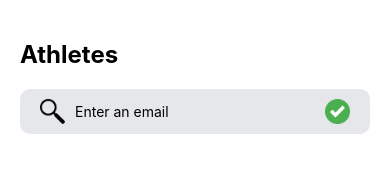
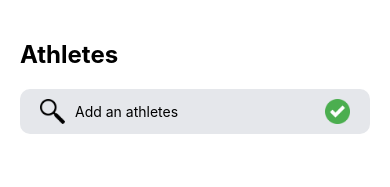
Before and after one commit to flols/Athletes_V2, a React Native app: screen / in a window 390 px wide. Shown: the top 187 px of the page. Built offline with nearby package versions, Linux system fonts and the light colour scheme.

Commit message:
Text modification

```diff
--- a/App.js
+++ b/App.js
@@ -1,5 +1,6 @@
 import React, {useState} from 'react';
 import { StyleSheet, Text, View,FlatList, Image, TextInput, SafeAreaView, Keyboard, TouchableOpacity } from 'react-native';
+import { InputAccessoryView } from 'react-native-web';
 import Task from './components/AddRunner';
 
 export default function App() {
@@ -30,6 +31,7 @@ export default function App() {
   }
 
 
+
   const oneRunner = ({item}) => (
     <View style={styles.items}>
     <View style={styles.itemsLeft}>
@@ -44,19 +46,30 @@ export default function App() {
   </View>
   )
 
+
+
+
   return (
     <View style={styles.Body}>
       <View style={styles.container}>
         <View style={styles.runnersWrapper}>
           <Text style={styles.sectionTitle}>Athletes</Text>
         </View>
+
         <View style={styles.searchBar}>
           <Image source={require('./assets/loupe.png')} style={styles.loupe}/>
-          <TextInput placeholder="Enter an email" style={styles.titleSearchbar} value={task} onChangeText={text => setTask(text)}></TextInput>
+          <TextInput
+            placeholder="Add an athletes"
+            style={styles.titleSearchbar}
+            value={task}
+            onChangeText={text =>
+            setTask(text)}
+            />
           <TouchableOpacity onPress={() => handleAddTask()}>
           <Image source={require('./assets/accept.png')} style={styles.accept}/>
           </TouchableOpacity>
         </View>
+
         <View style={styles.MyAthletes}>
           <Text style={styles.sectionTitle}>My Athletes</Text>
         </View>
@@ -189,6 +202,12 @@ athletesImage:{
     marginLeft: 5,
     marginRight: 5,
     borderRadius: '50%',
-}
+},
+
+/* error message */
+errorMsg: {
+  color: '#FF0000',
+  fontSize: 14,
+},
 
 });
--- a/components/AddRunner.js
+++ b/components/AddRunner.js
@@ -16,6 +16,7 @@ const Task = (props) => {
                 </View>
             </View>
         </View>
+
     )
 }
 
```
